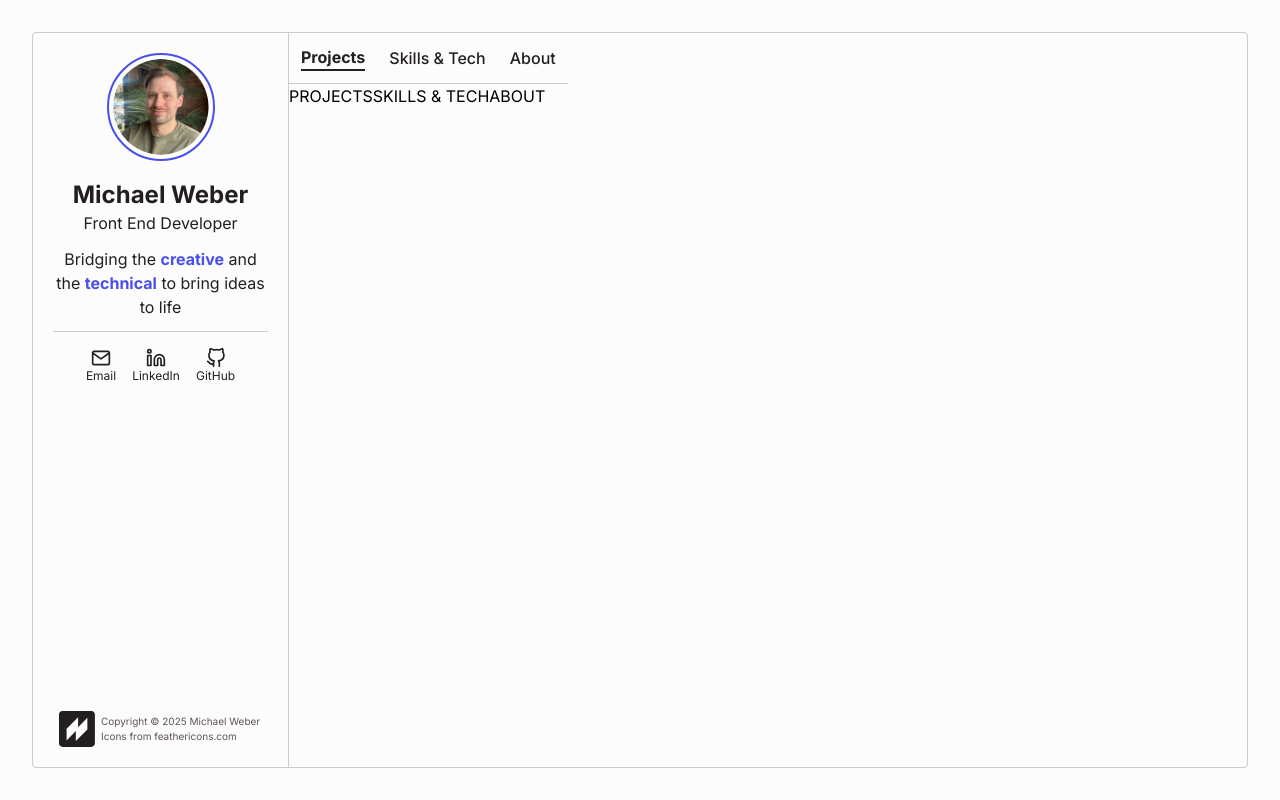
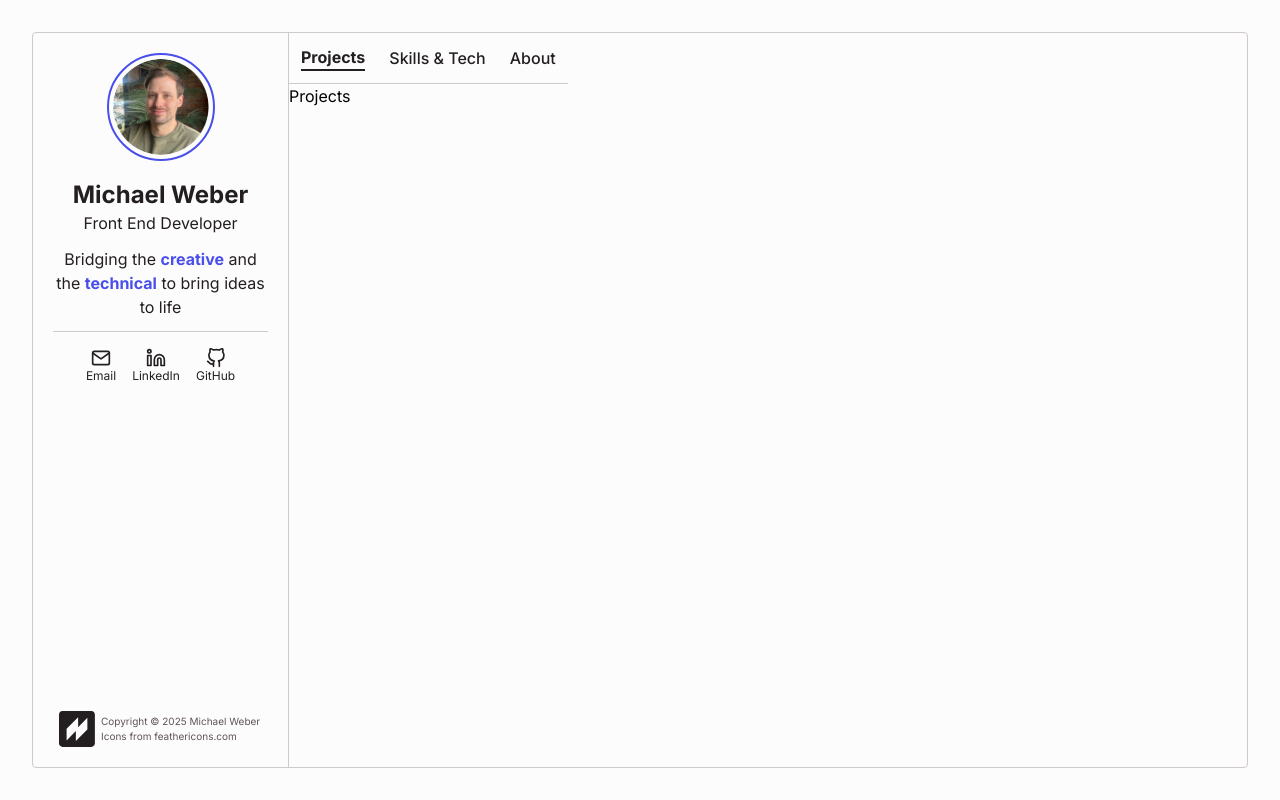
Before and after one commit to MichaelScottWeber/dev-portfolio-2025, a React (Vite) app: page / in a window 1280 px wide. Built offline with nearby package versions, Linux system fonts and the light colour scheme.

Commit message:
Adds conditional content rendering

```diff
--- /dev/null
+++ b/src/components/About.tsx
@@ -0,0 +1,9 @@
+function About() {
+  return (
+    <div>
+      <h2>About</h2>
+    </div>
+  );
+}
+
+export default About;
--- a/src/components/MainContent.tsx
+++ b/src/components/MainContent.tsx
@@ -1,10 +1,23 @@
 import { useState } from 'react';
 import TabButton from './TabButton';
+import Projects from './Projects';
+import SkillsAndTech from './SkillsAndTech';
+import About from './About';
 
 type View = 'projects' | 'skills' | 'about';
 
 function MainContent() {
   const [currentView, setCurrentView] = useState<View>('projects');
+
+  const renderContent = (view: string) => {
+    if (view === 'projects') {
+      return <Projects />;
+    } else if (view === 'skills') {
+      return <SkillsAndTech />;
+    } else if (view === 'about') {
+      return <About />;
+    }
+  };
 
   return (
     <section>
@@ -28,11 +41,7 @@ function MainContent() {
           About
         </TabButton>
       </div>
-      <div>
-        <span>PROJECTS</span>
-        <span>SKILLS & TECH</span>
-        <span>ABOUT</span>
-      </div>
+      {renderContent(currentView)}
     </section>
   );
 }
--- /dev/null
+++ b/src/components/Projects.tsx
@@ -0,0 +1,9 @@
+function Projects() {
+  return (
+    <div>
+      <h2>Projects</h2>
+    </div>
+  );
+}
+
+export default Projects;
--- /dev/null
+++ b/src/components/SkillsAndTech.tsx
@@ -0,0 +1,9 @@
+function SkillsAndTech() {
+  return (
+    <div>
+      <h2>Skills and Tech</h2>
+    </div>
+  );
+}
+
+export default SkillsAndTech;
```
